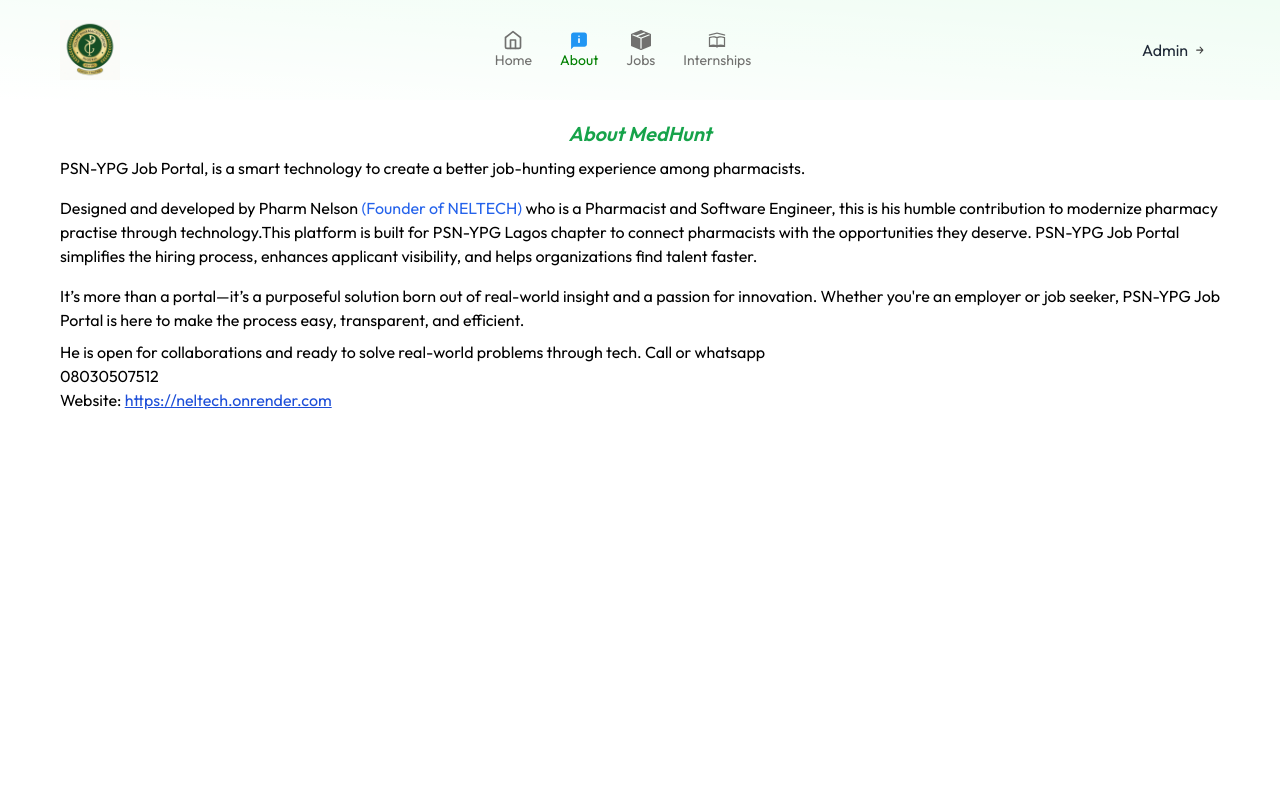
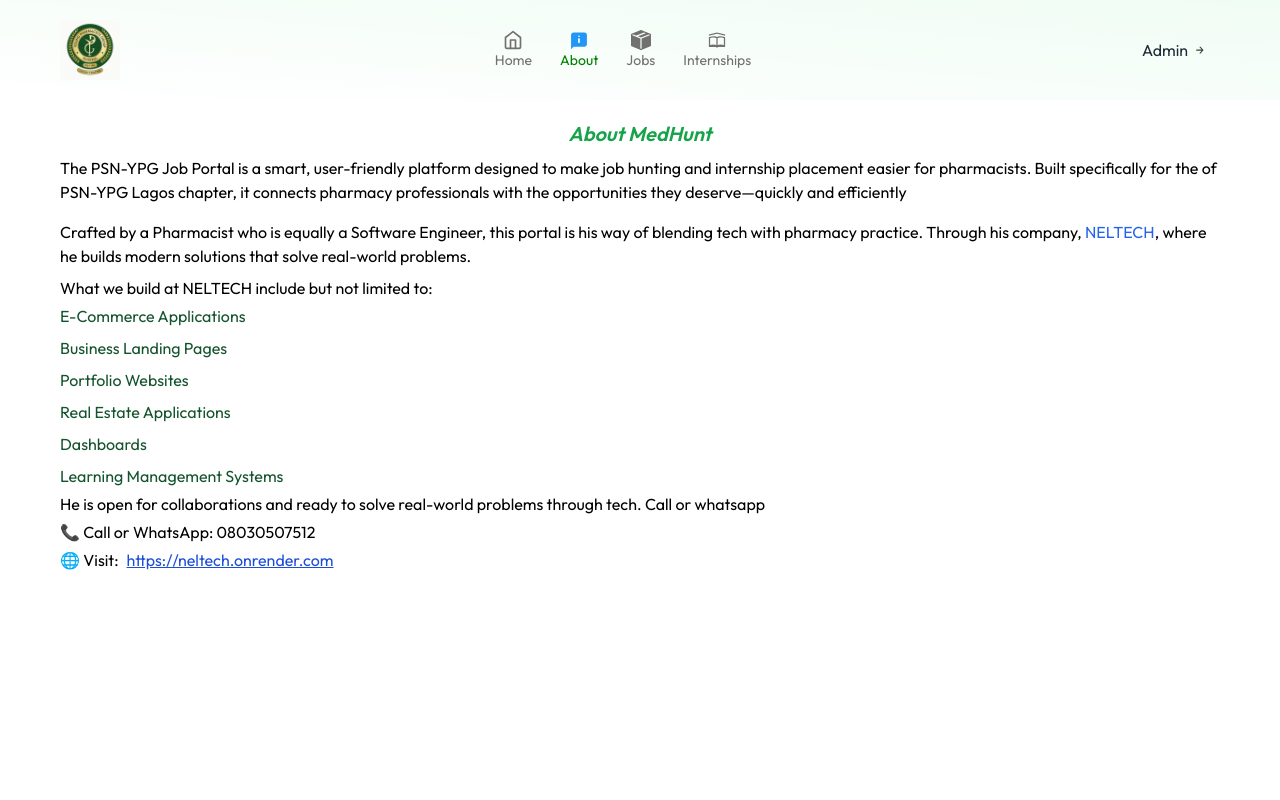
Before and after one commit to Tech041/psn-ypg, a React (Vite) app in the folder client/: page /about in a window 1280 px wide. Shown: the top 800 px of the page. Built offline with nearby package versions, Linux system fonts and the light colour scheme; no server answers.

Commit message:
edit about page

```diff
--- a/client/src/pages/About.jsx
+++ b/client/src/pages/About.jsx
@@ -1,6 +1,14 @@
 import React from "react";
 import { motion } from "framer-motion";
 import { Link } from "react-router-dom";
+const services = [
+  "E-commerce applications",
+  "Business landing pages",
+  "portfolio websites",
+  "real estate applications",
+  "dashboards",
+  "learning management systems",
+];
 
 const About = () => {
   return (
@@ -17,35 +25,44 @@
             About MedHunt
           </h1>
           <p className="py-2">
-            PSN-YPG Job Portal, is a smart technology to create a better
-            job-hunting experience among pharmacists.
+            The PSN-YPG Job Portal is a smart, user-friendly platform designed
+            to make job hunting  and internship placement easier for pharmacists. Built specifically for
+            the of PSN-YPG Lagos chapter, it connects pharmacy professionals
+            with the opportunities they deserve—quickly and efficiently
           </p>
           <p className="py-2">
-            Designed and developed by Pharm Nelson{" "}
-            <span className="text-blue-600">(Founder of NELTECH)</span> who is
-            a Pharmacist and Software Engineer, this is his humble contribution
-            to modernize pharmacy practise through technology.This platform is
-            built for PSN-YPG Lagos chapter to connect pharmacists with the
-            opportunities they deserve. PSN-YPG Job Portal simplifies the hiring
-            process, enhances applicant visibility, and helps organizations find
-            talent faster.
+            Crafted by a Pharmacist who is equally a Software Engineer, this
+            portal is his way of blending tech with pharmacy practice. Through
+            his company,{" "}
+            <a
+              href="https://neltech.onrender.com"
+              target="_blank"
+              className="text-blue-600"
+            >
+              NELTECH
+            </a>
+            , where he builds modern solutions that solve real-world problems.
           </p>
-          <p className="py-2">
-            It’s more than a portal—it’s a purposeful solution born out of
-            real-world insight and a passion for innovation. Whether you're an
-            employer or job seeker, PSN-YPG Job Portal is here to make the
-            process easy, transparent, and efficient.
-          </p>
+          <h2 className="">
+            What we build at NELTECH include but not limited to:
+          </h2>
+          <ul className="">
+            {services.map((service, index) => (
+              <li key={index} className="py-1 capitalize text-green-900">
+                {service}
+              </li>
+            ))}
+          </ul>
           <div className="">
             <h2 className="">
               He is open for collaborations and ready to solve real-world
               problems through tech. Call or whatsapp
             </h2>
-            <p className="">08030507512</p>
+            <p className="py-1">📞 Call or WhatsApp: 08030507512</p>
             <p className="">
-              Website:{" "}
+              🌐 Visit:
               <a
-                className="underline text-blue-700"
+                className="underline text-blue-700 pl-2"
                 href="https://neltech.onrender.com"
                 target="_blank"
               >
```
